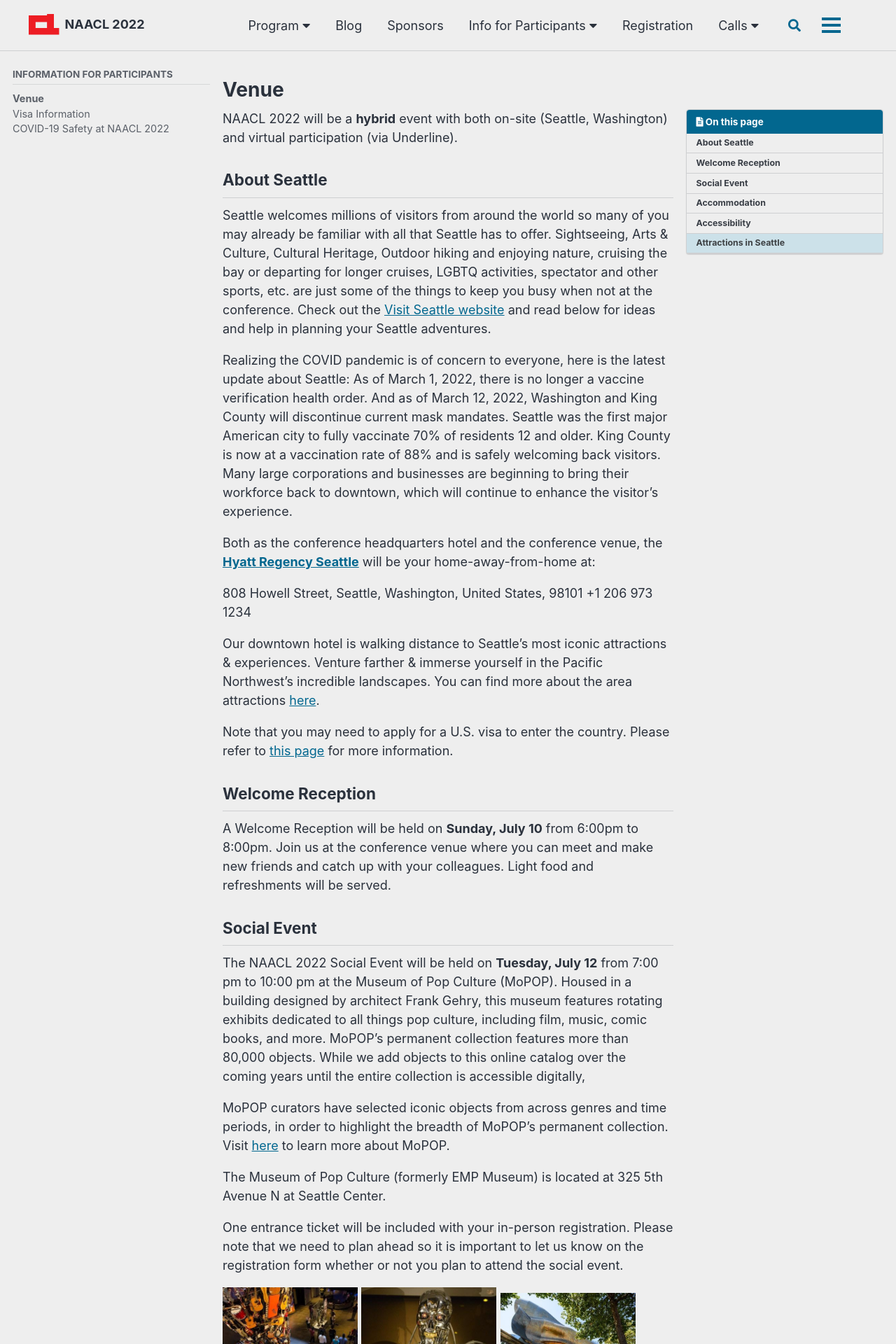
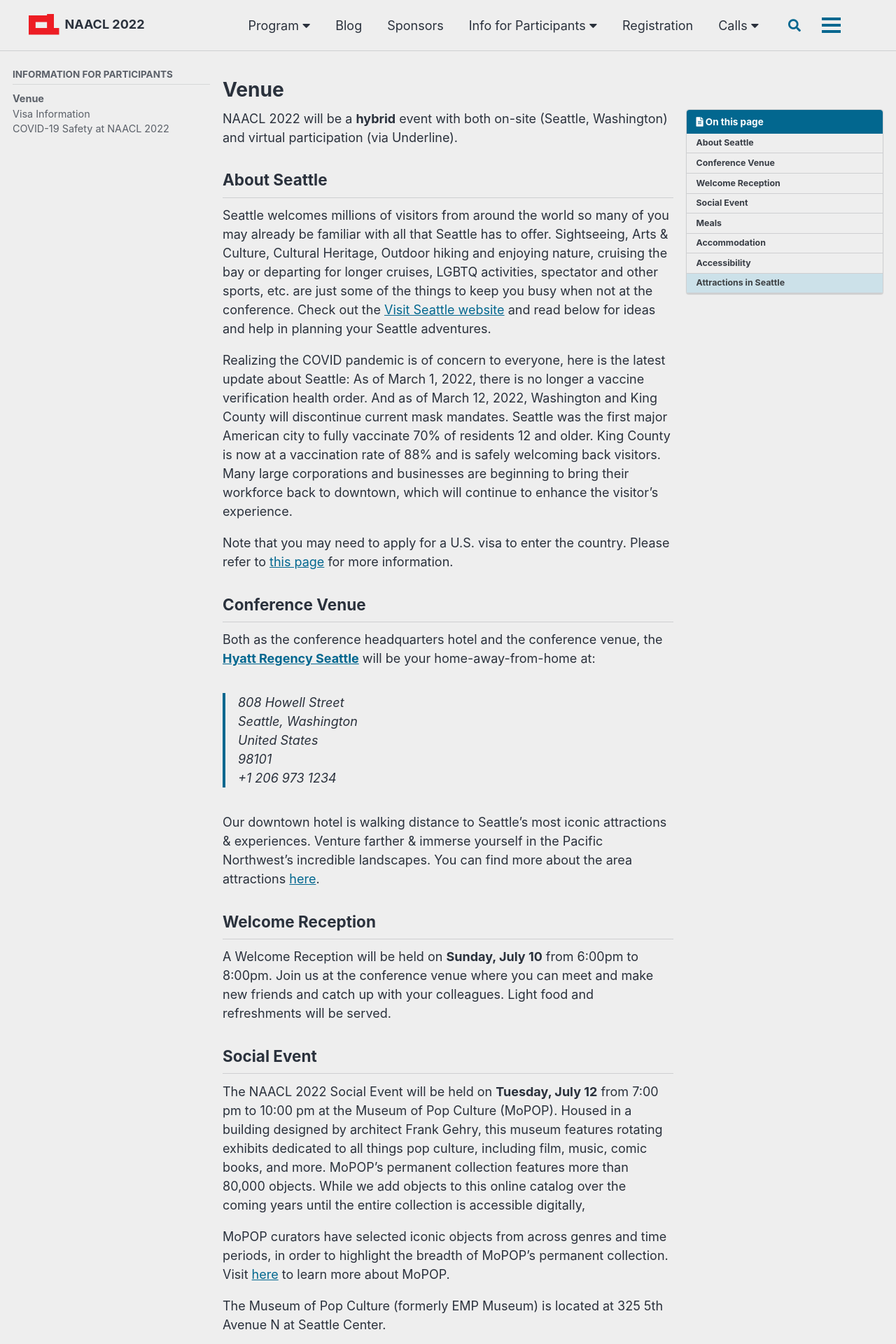
Before and after one commit to naacl-org/naacl-2022-website, a Jekyll site: the page built from _pages/venue.md, in a window 1280 px wide. Shown: the top 1920 px of the page at 70% size. Built offline with Jekyll 4.4.1, drawn with Linux system fonts in a browser that asks for light colours; cached includes are drawn as plain includes; comment, search, counter and statistics services are not loaded; some of the changed text lies outside the part shown.

Commit message:
Venue updates

```diff
--- a/_pages/venue.md
+++ b/_pages/venue.md
@@ -26,16 +26,22 @@ American city to fully vaccinate 70% of residents 12 and older. King County is n
 of 88% and is safely welcoming back visitors. Many large corporations and businesses are beginning to
 bring their workforce back to downtown, which will continue to enhance the visitor’s experience.
 
+Note that you may need to apply for a U.S. visa to enter the country. Please refer to [this page](/visa-info/) for more information.
+
+## Conference Venue
+
 Both as the conference headquarters hotel and the conference venue, the [**Hyatt Regency Seattle**](https://www.hyatt.com/en-US/hotel/washington/hyatt-regency-seattle/sears) will be
 your home-away-from-home at:
 
-808 Howell Street, Seattle, Washington, United States, 98101 +1 206 973 1234
+> 808 Howell Street<br>
+> Seattle, Washington<br>
+> United States<br>
+> 98101<br>
+> +1 206 973 1234<br>
 
 Our downtown hotel is walking distance to Seattle’s most iconic attractions &amp; experiences. Venture
 farther &amp; immerse yourself in the Pacific Northwest’s incredible landscapes. You can find more about
 the area attractions [here](https://www.hyatt.com/en-US/hotel/washington/hyatt-regency-seattle/sears/area-attractions).
-
-Note that you may need to apply for a U.S. visa to enter the country. Please refer to [this page](/visa-info/) for more information.
 
 ## Welcome Reception
 
@@ -63,6 +69,16 @@ social event.
 <img src="../../assets/images/mopop1.jpeg" alt="MoPop1" width="30%">
 <img src="../../assets/images/mopop2.jpeg" alt="MoPop2" width="30%">
 <img src="../../assets/images/mopop3.jpeg" alt="MoPop3" width="30%">
+
+## Meals
+
+A light Breakfast will be provided daily and can be found on levels 3 & 5 pre-function.
+
+Breaks --- Tea, coffee, pastries and snacks will be provided early morning, mid-morning and mid-afternoon and will be found in the Regency Ballroom on level 7 (on Sunday the location will be level 3 pre-function).
+
+Lunch is not provided, but there are plenty of cafes, restaurants and shops near by within walking distance as well as the hotel has a grab and go market open until 14:00.
+
+Dinner will only be provided during the Welcome Reception on Sunday evening (starting at 18:30) located on Level 5 pre-function and Tuesday evening at the social event at MoPop.
 
 ## Accommodation
 
--- a/_sass/minimal-mistakes/_program.scss
+++ b/_sass/minimal-mistakes/_program.scss
@@ -276,7 +276,7 @@ div.session {
     }
 
     td#tutorial-location {
-        cursor: pointer;
+        cursor: auto;
     }
 
     .paper-table {
@@ -304,7 +304,7 @@ div.session {
     .session-location {
         font-size: $type-size-6;
         // float: left;
-        cursor: pointer;
+        cursor: auto;
     }
 
     .session-chair {
@@ -317,6 +317,7 @@ div.session {
     .session-external-location {
         font-size: $type-size-6;
         // float: left;
+        cursor: auto;
     }
 
     .info-button {
--- a/webagenda/preprocessed/order.txt
+++ b/webagenda/preprocessed/order.txt
@@ -1,3 +1,7 @@
+* Sunday, July 10, 2022
+
+! 18:00--20:00 Welcome Reception
+
 * Monday, July 11, 2022
 
 ! 8:45--9:15 Welcome Session
@@ -641,6 +645,8 @@
 480
 983
 
+! 19:00--22:00 Social Event ## %room Museum of Pop Culture (MoPOP)
+
 * Wednesday, July 13, 2022
 
 + 8:00--9:00 Oral Session 7 + Virtual Poster Q&A Session 3
--- a/webagenda/raw/order-outline.txt
+++ b/webagenda/raw/order-outline.txt
@@ -1,3 +1,7 @@
+* Sunday, July 10, 2022
+
+! 18:00--20:00 Welcome Reception
+
 * Monday, July 11, 2022
 
 ! 8:45--9:15 Welcome Session
@@ -130,6 +134,8 @@
 = Session 6H: Virtual Poster Q&A Session 2
 {"Session Name": "Virtual Poster Q&A Session 2", "_group_by": "Track"}
 
+! 19:00--22:00 Social Event ## %room Museum of Pop Culture (MoPOP)
+
 * Wednesday, July 13, 2022
 
 + 8:00--9:00 Oral Session 7 + Virtual Poster Q&A Session 3
```
Also changed, not shown: _pages/program/schedule.md (+6 -3 lines), assets/js/schedule.js (+17 -17 lines).
